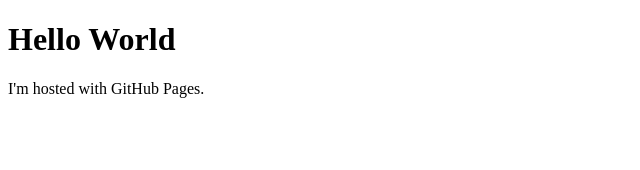
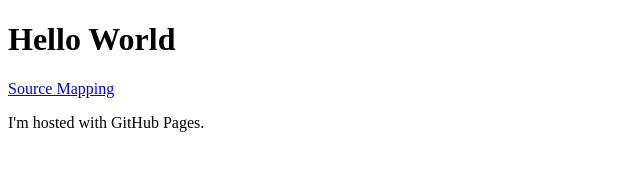
Before and after one commit to Oblivi/Fires1.github.io, a plain HTML site: page index.html in a window 1280 px wide. Shown: the whole page, without its empty margins (0-640 px from the left). Drawn offline with Linux system fonts and the light colour scheme.

Commit message:
Update index.html

```diff
--- a/index.html
+++ b/index.html
@@ -2,6 +2,7 @@
 <html>
 <body>
 <h1>Hello World</h1>
+<a href="http://fires1.github.io/SourceMapping/">Source Mapping</a>
 <p>I'm hosted with GitHub Pages.</p>
 </body>
 </html>
```
